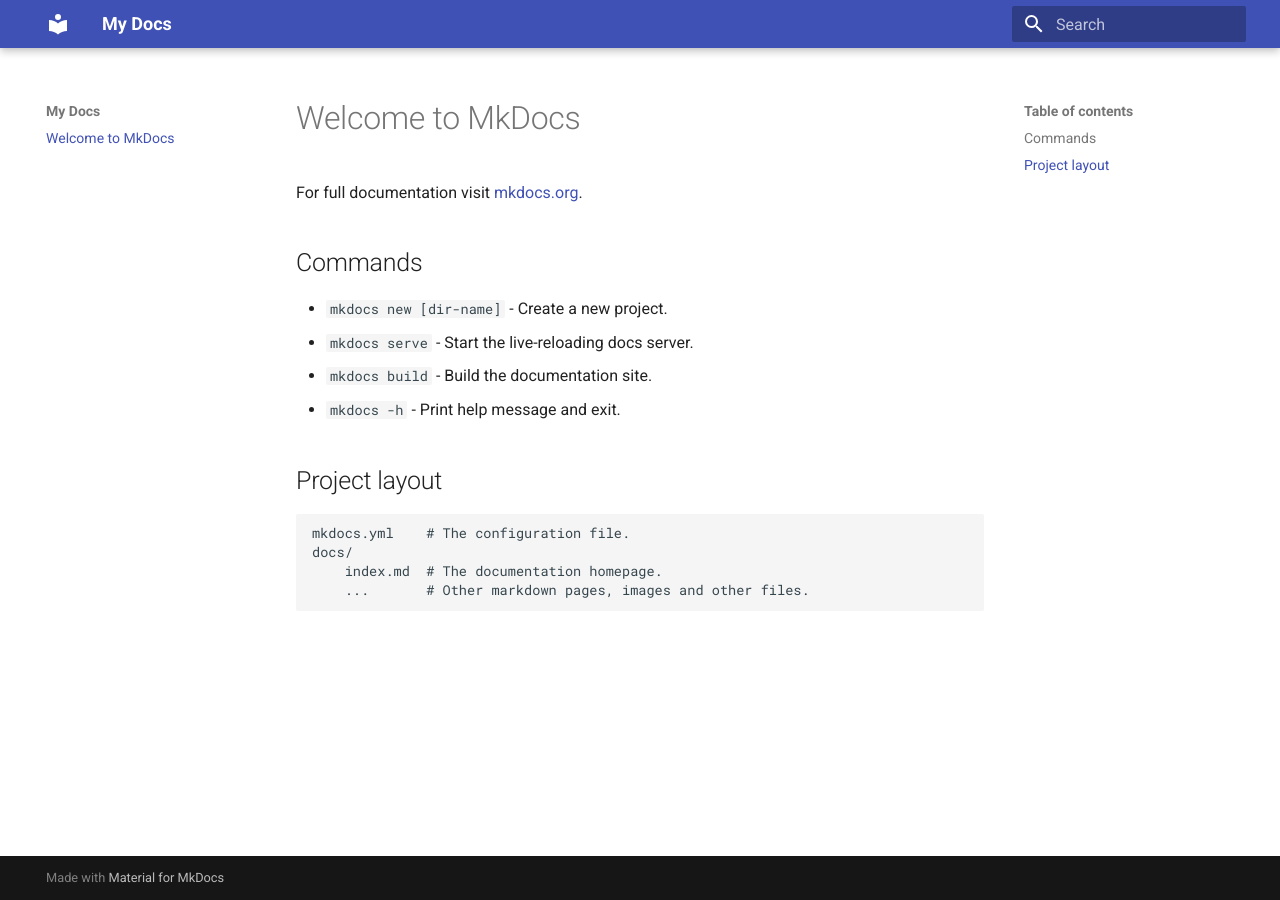
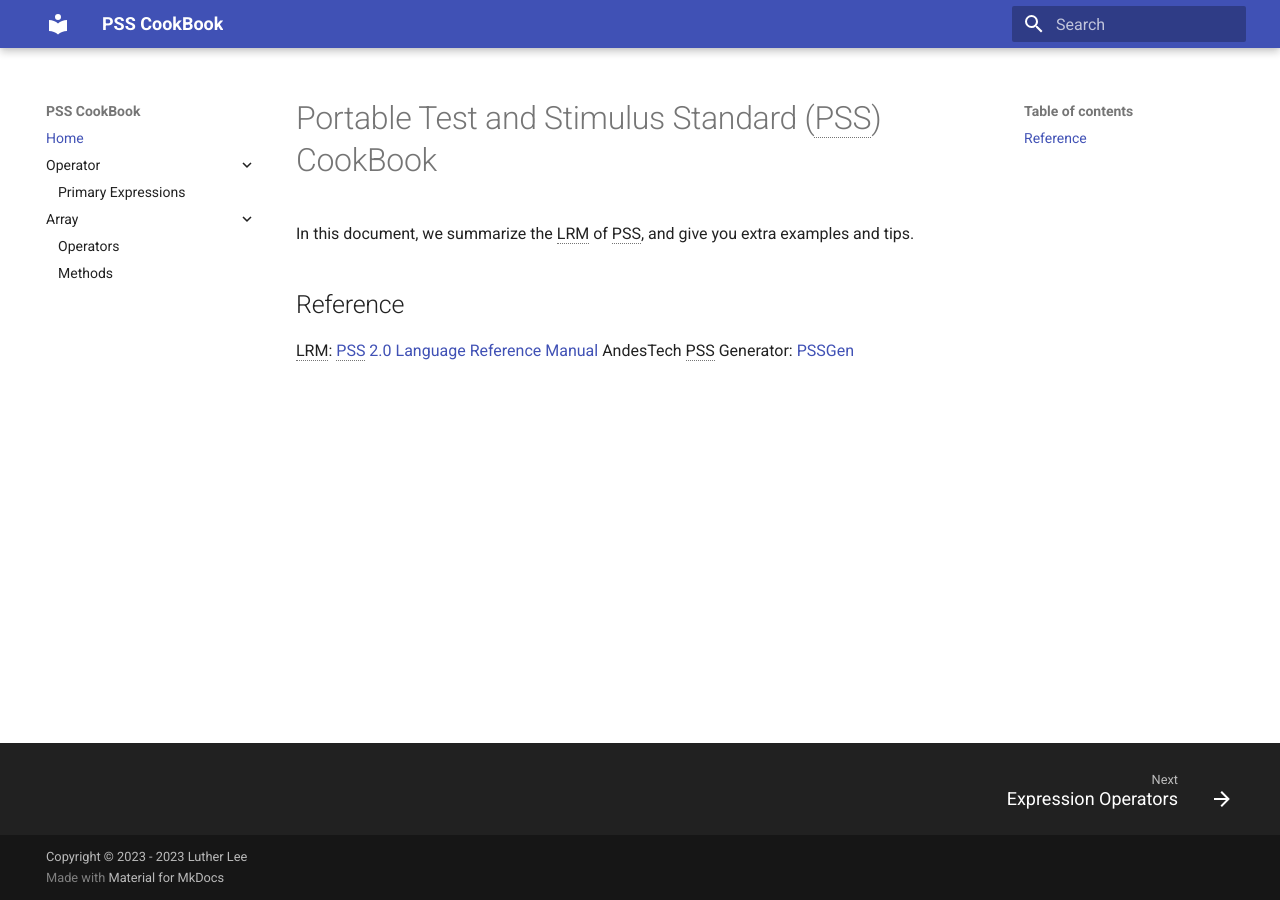
Before and after one commit to LeeKaiXuan/PSS_CookBook, an MkDocs documentation site: the page built from docs/index.md, in a window 1280 px wide. Built offline with MkDocs 1.6.1 and Material for MkDocs 9.7.7, drawn with Linux system fonts in a browser that asks for light colours.

Commit message:
First Release (#1)
* Add folder `site` into ignore list
* Refactor configurations
* Add abbreviations file
* [8.8.2 Arrays] Refactor style
* [9.6 Primary expressions] Refactor style
* [9.4 Expression operators] Add document
* Refactor navigation
* Add cover

```diff
--- a/docs/index.md
+++ b/docs/index.md
@@ -1,17 +1,12 @@
-# Welcome to MkDocs
+---
+title: Home
+description: PSS CookBook
+---
 
-For full documentation visit [mkdocs.org](https://www.mkdocs.org).
+# Portable Test and Stimulus Standard (PSS) CookBook
 
-## Commands
+In this document, we summarize the LRM of PSS, and give you extra examples and tips.
 
-* `mkdocs new [dir-name]` - Create a new project.
-* `mkdocs serve` - Start the live-reloading docs server.
-* `mkdocs build` - Build the documentation site.
-* `mkdocs -h` - Print help message and exit.
-
-## Project layout
-
-    mkdocs.yml    # The configuration file.
-    docs/
-        index.md  # The documentation homepage.
-        ...       # Other markdown pages, images and other files.
+## Reference
+LRM: [PSS 2.0 Language Reference Manual](https://www.accellera.org/images/downloads/standards/Portable_Test_Stimulus_Standard_v20.pdf)
+AndesTech PSS Generator: [PSSGen](https://github.com/andestech/pss-gen)
--- a/mkdocs.yml
+++ b/mkdocs.yml
@@ -1,3 +1,71 @@
-site_name: My Docs
+site_name: PSS CookBook
+site_description: Usage for PSS Language
+site_author: Luther Lee
+copyright: Copyright &copy; 2023 - 2023 Luther Lee
 theme:
   name: material
+
+  features:
+    - content.code.annotate
+    - content.code.copy
+    - content.tabs.link
+    - navigation.expand
+    - navigation.footer
+    - navigation.indexes
+    - navigation.instant
+    - navigation.instant.progress
+    - navigation.top
+    - navigation.tracking
+    - search.highlight
+    - search.share
+    - search.suggest
+    - toc.follow
+
+extra:
+  status:
+    New: New
+    Stable: Stable
+    WIP: Work-In-Progress
+
+markdown_extensions:
+  - abbr
+  - admonition
+  - attr_list
+  - md_in_html
+  - pymdownx.caret
+  - pymdownx.critic
+  - pymdownx.details
+  - pymdownx.highlight:
+      anchor_linenums: true
+      line_spans: __span
+      pygments_lang_class: true
+  - pymdownx.inlinehilite
+  - pymdownx.keys
+  - pymdownx.mark
+  - pymdownx.snippets:
+      check_paths: True
+      auto_append:
+        - 'docs/includes/abbreviations.md'
+  - pymdownx.superfences
+  - pymdownx.tabbed:
+      alternate_style: true
+  - pymdownx.tilde
+
+plugins:
+  - git-revision-date-localized:
+      enable_creation_date: true
+      type: timeago
+  - search
+
+nav:
+  - Home: 'index.md'
+  - Operator:
+    - Operator/index.md
+    - Primary Expressions: 'Operator/Expressions.md'
+  - Array:
+    - Array/index.md
+    - Operators: Array/Operators.md
+    - Methods: Array/Methods.md
+
+not_in_nav:
+  includes/
```
Also changed, not shown: docs/Array/Methods.md (added, +105 -0 lines), docs/Array/Operators.md (added, +170 -0 lines), docs/Array/index.md (added, +54 -0 lines), docs/Operator/Expressions.md (added, +146 -0 lines), docs/Operator/index.md (added, +46 -0 lines), docs/includes/abbreviations.md (added, +5 -0 lines), 2 other files.
